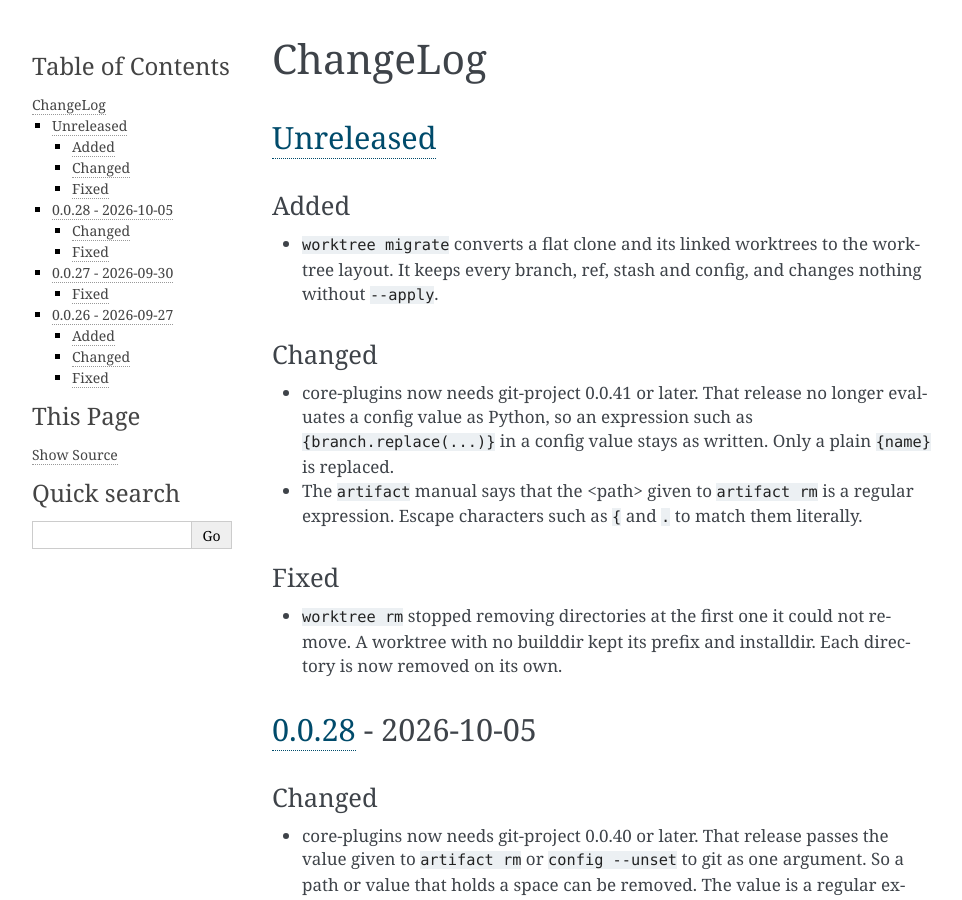
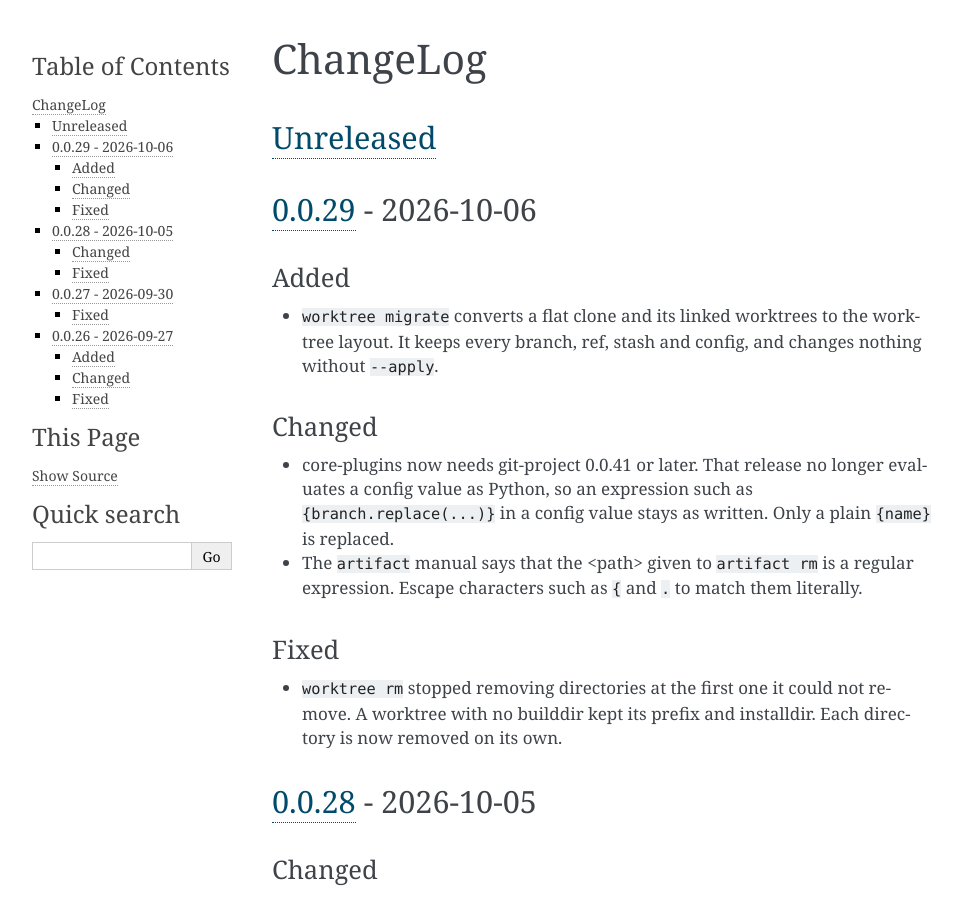
Before and after one commit to greened/git-project-core-plugins, a Sphinx documentation site: the page built from docs/changelog.rst, in a window 1280 px wide and 900 px high. Shown: the whole window, without its empty margins (148-1110 px from the left). Built offline with Sphinx 7.4.7, drawn with Linux system fonts in a browser that asks for light colours.

Commit message:
changelog: date the 0.0.29 section
Put a 0.0.29 heading over the Unreleased entries for the v0.0.29 tag.

```diff
--- a/docs/changelog.rst
+++ b/docs/changelog.rst
@@ -30,6 +30,9 @@ ChangeLog
 =========
 `Unreleased`_
 -------------
+
+`0.0.29`_ - 2026-10-06
+----------------------
 Added
 .....
 - ``worktree migrate`` converts a flat clone and its linked worktrees to the
@@ -165,7 +168,8 @@ Fixed
   404. Issues named ``unknown/greened``, a leftover from hatch's project
   template, and Documentation misspelled the package name.
 
-.. _Unreleased: https://github.com/greened/git-project-core-plugins/compare/v0.0.28...HEAD
+.. _Unreleased: https://github.com/greened/git-project-core-plugins/compare/v0.0.29...HEAD
+.. _0.0.29: https://github.com/greened/git-project-core-plugins/compare/v0.0.28...v0.0.29
 .. _0.0.28: https://github.com/greened/git-project-core-plugins/compare/v0.0.27...v0.0.28
 .. _0.0.27: https://github.com/greened/git-project-core-plugins/compare/v0.0.26...v0.0.27
 .. _0.0.26: https://github.com/greened/git-project-core-plugins/compare/v0.0.25...v0.0.26
```
